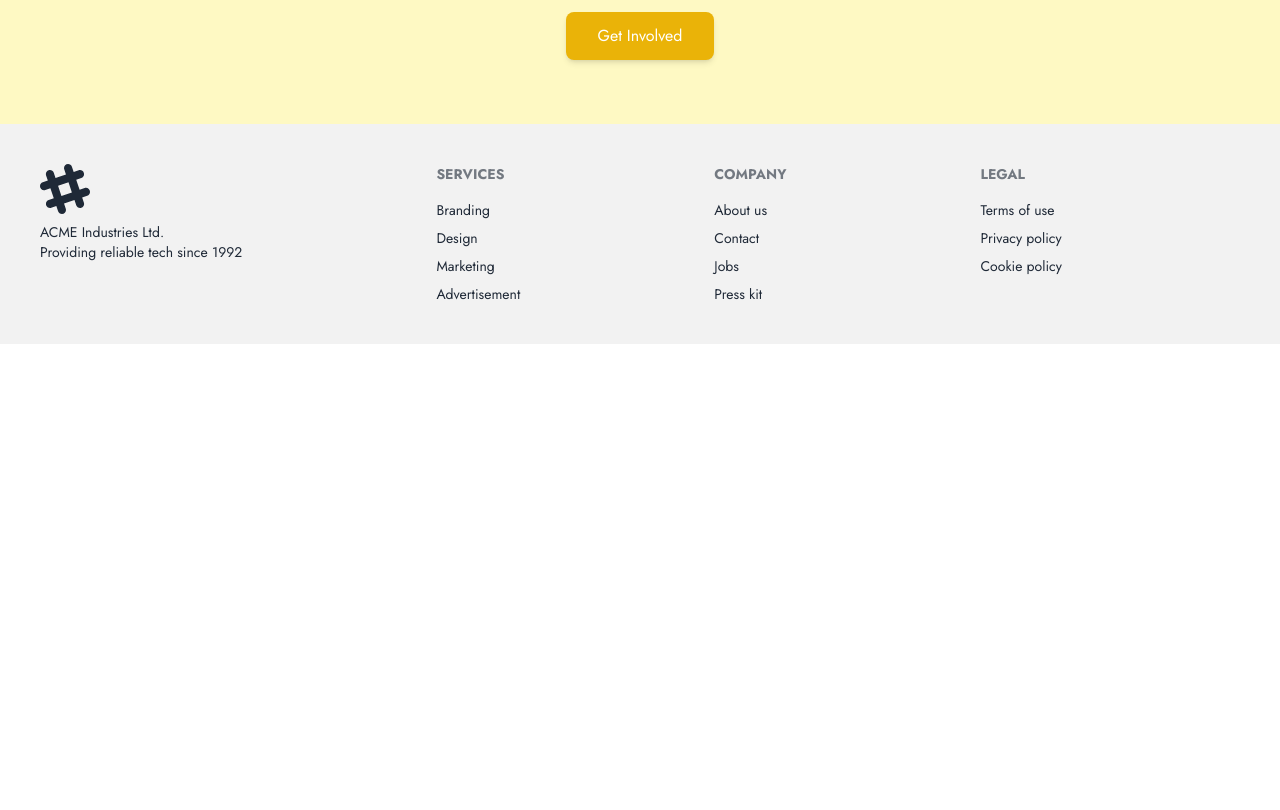
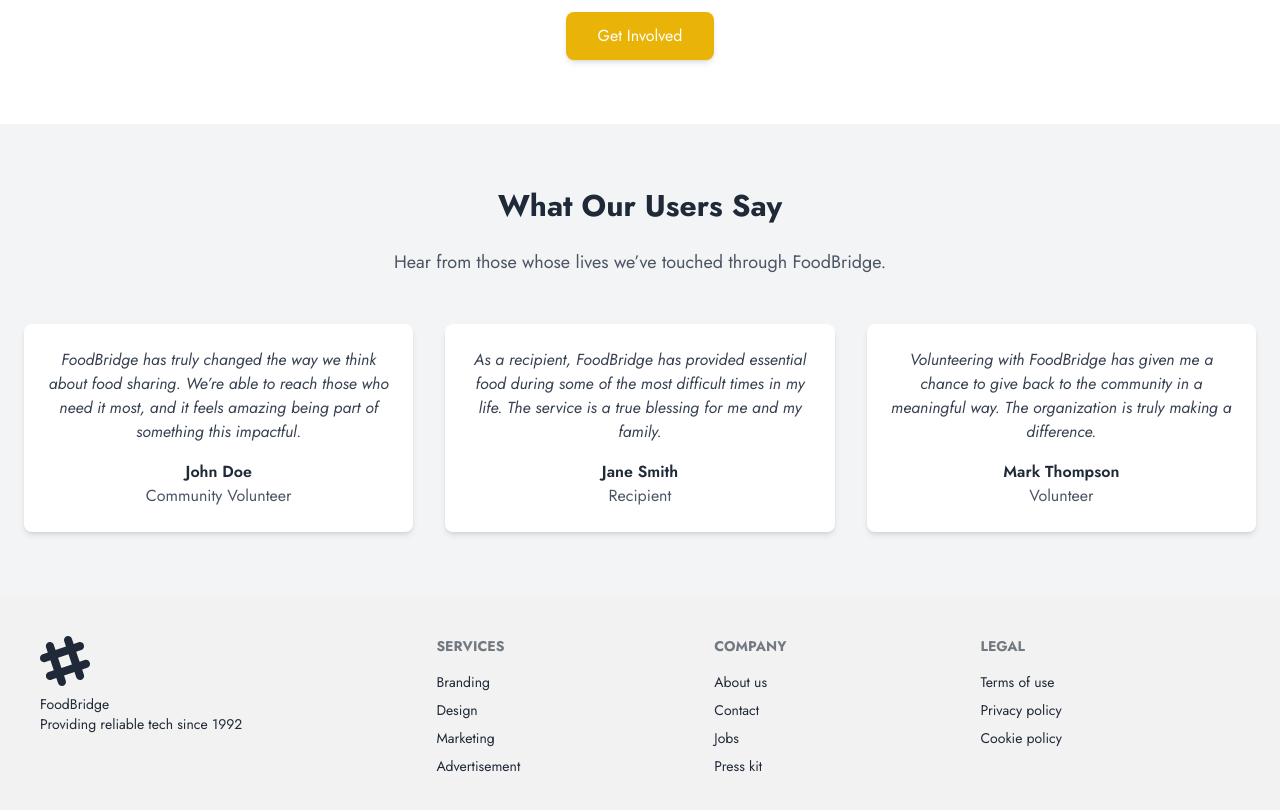
Before and after one commit to al-abir-anik/FreshBasket-Client, a React (Vite) app: page / in a window 1280 px wide. Shown: the part 1880-2690 px from the top of the page. Before the commit the page ends 2224 px from the top, so only its background shows below. Built offline with nearby package versions, Linux system fonts and the light colour scheme; no server answers.

Commit message:
Testimonial section added in home page

```diff
--- a/src/components/Footer/Footer.jsx
+++ b/src/components/Footer/Footer.jsx
@@ -14,7 +14,7 @@ const Footer = () => {
           <path d="M22.672 15.226l-2.432.811.841 2.515c.33 1.019-.209 2.127-1.23 2.456-1.15.325-2.148-.321-2.463-1.226l-.84-2.518-5.013 1.677.84 2.517c.391 1.203-.434 2.542-1.831 2.542-.88 0-1.601-.564-1.86-1.314l-.842-2.516-2.431.809c-1.135.328-2.145-.317-2.463-1.229-.329-1.018.211-2.127 1.231-2.456l2.432-.809-1.621-4.823-2.432.808c-1.355.384-2.558-.59-2.558-1.839 0-.817.509-1.582 1.327-1.846l2.433-.809-.842-2.515c-.33-1.02.211-2.129 1.232-2.458 1.02-.329 2.13.209 2.461 1.229l.842 2.515 5.011-1.677-.839-2.517c-.403-1.238.484-2.553 1.843-2.553.819 0 1.585.509 1.85 1.326l.841 2.517 2.431-.81c1.02-.33 2.131.211 2.461 1.229.332 1.018-.21 2.126-1.23 2.456l-2.433.809 1.622 4.823 2.433-.809c1.242-.401 2.557.484 2.557 1.838 0 .819-.51 1.583-1.328 1.847m-8.992-6.428l-5.01 1.675 1.619 4.828 5.011-1.674-1.62-4.829z"></path>
         </svg>
         <p>
-          ACME Industries Ltd.
+          FoodBridge
           <br />
           Providing reliable tech since 1992
         </p>
--- a/src/pages/Home/Home.jsx
+++ b/src/pages/Home/Home.jsx
@@ -30,7 +30,7 @@ const Home = () => {
         <section>
           <div>
             {/* Community Impact Section */}
-            <section className="bg-green-100 py-16">
+            <section className=" py-16">
               <div className="container mx-auto px-6">
                 <h2 className="text-3xl font-bold text-center text-green-800 mb-6">
                   Our Community Impact
@@ -63,7 +63,7 @@ const Home = () => {
             </section>
 
             {/* Join the Movement Section */}
-            <section className="bg-yellow-100 py-16">
+            <section className=" py-16">
               <div className="container mx-auto px-6 text-center">
                 <h2 className="text-3xl font-bold text-yellow-800 mb-6">
                   Join the Movement
@@ -79,6 +79,53 @@ const Home = () => {
             </section>
           </div>
         </section>
+
+        {/* Testimonial section */}
+        <section className="bg-gray-100 py-16">
+          <div className="container mx-auto px-6 text-center">
+            <h2 className="text-3xl font-bold text-gray-800 mb-6">
+              What Our Users Say
+            </h2>
+            <p className="text-gray-600 text-lg mb-12">
+              Hear from those whose lives we’ve touched through FoodBridge.
+            </p>
+
+            <div className="grid grid-cols-1 md:grid-cols-3 gap-8">
+              {/* Testimonial 1 */}
+              <div className="bg-white p-6 rounded-lg shadow-md">
+                <p className="text-gray-700 italic mb-4">
+                  FoodBridge has truly changed the way we think about food
+                  sharing. We’re able to reach those who need it most, and it
+                  feels amazing being part of something this impactful.
+                </p>
+                <p className="font-semibold text-gray-800">John Doe</p>
+                <p className="text-gray-600">Community Volunteer</p>
+              </div>
+
+              {/* Testimonial 2 */}
+              <div className="bg-white p-6 rounded-lg shadow-md">
+                <p className="text-gray-700 italic mb-4">
+                  As a recipient, FoodBridge has provided essential food during
+                  some of the most difficult times in my life. The service is a
+                  true blessing for me and my family.
+                </p>
+                <p className="font-semibold text-gray-800">Jane Smith</p>
+                <p className="text-gray-600">Recipient</p>
+              </div>
+
+              {/* Testimonial 3 */}
+              <div className="bg-white p-6 rounded-lg shadow-md">
+                <p className="text-gray-700 italic mb-4">
+                  Volunteering with FoodBridge has given me a chance to give
+                  back to the community in a meaningful way. The organization is
+                  truly making a difference.
+                </p>
+                <p className="font-semibold text-gray-800">Mark Thompson</p>
+                <p className="text-gray-600">Volunteer</p>
+              </div>
+            </div>
+          </div>
+        </section>
       </main>
     </div>
   );
```
